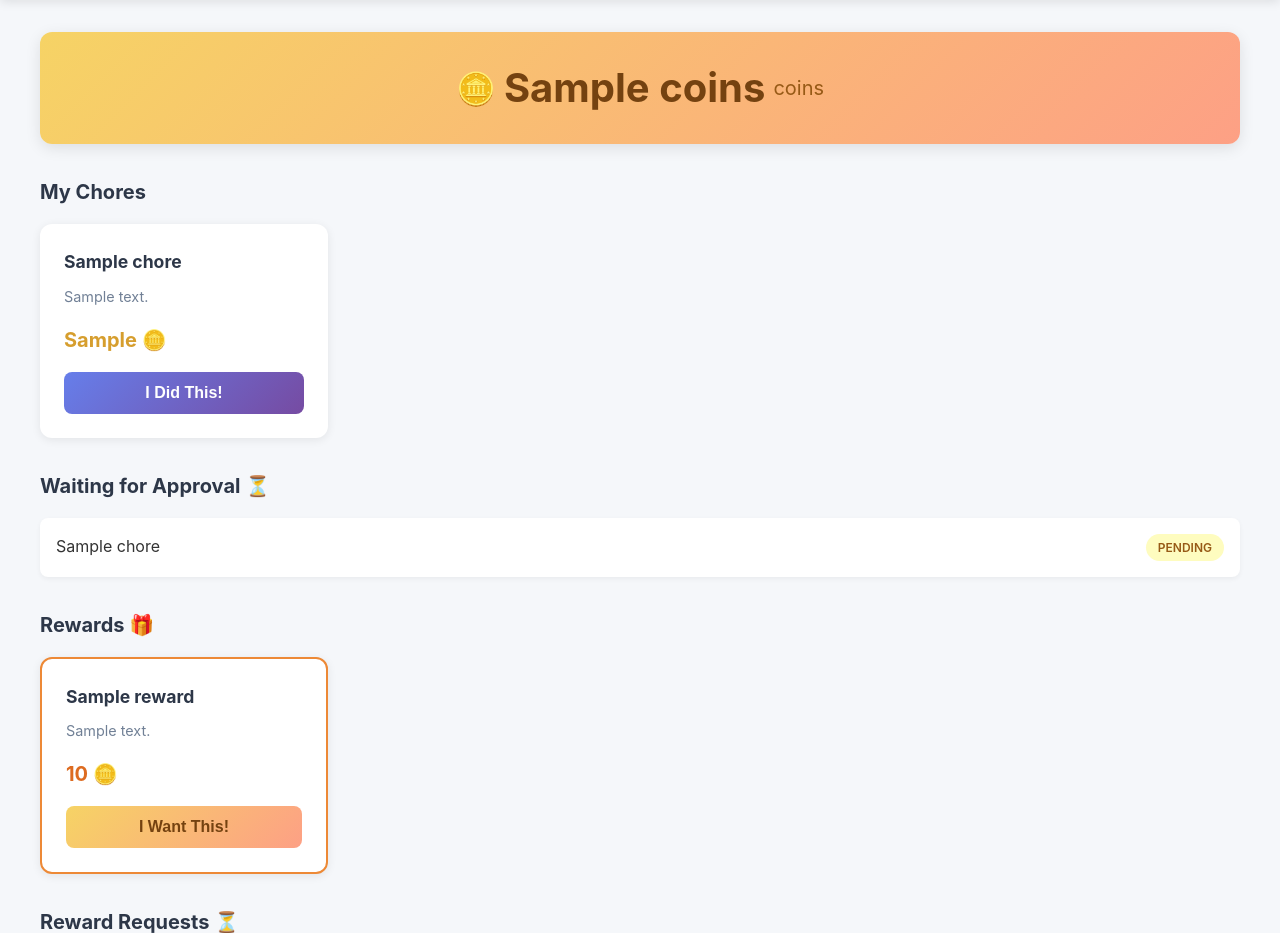
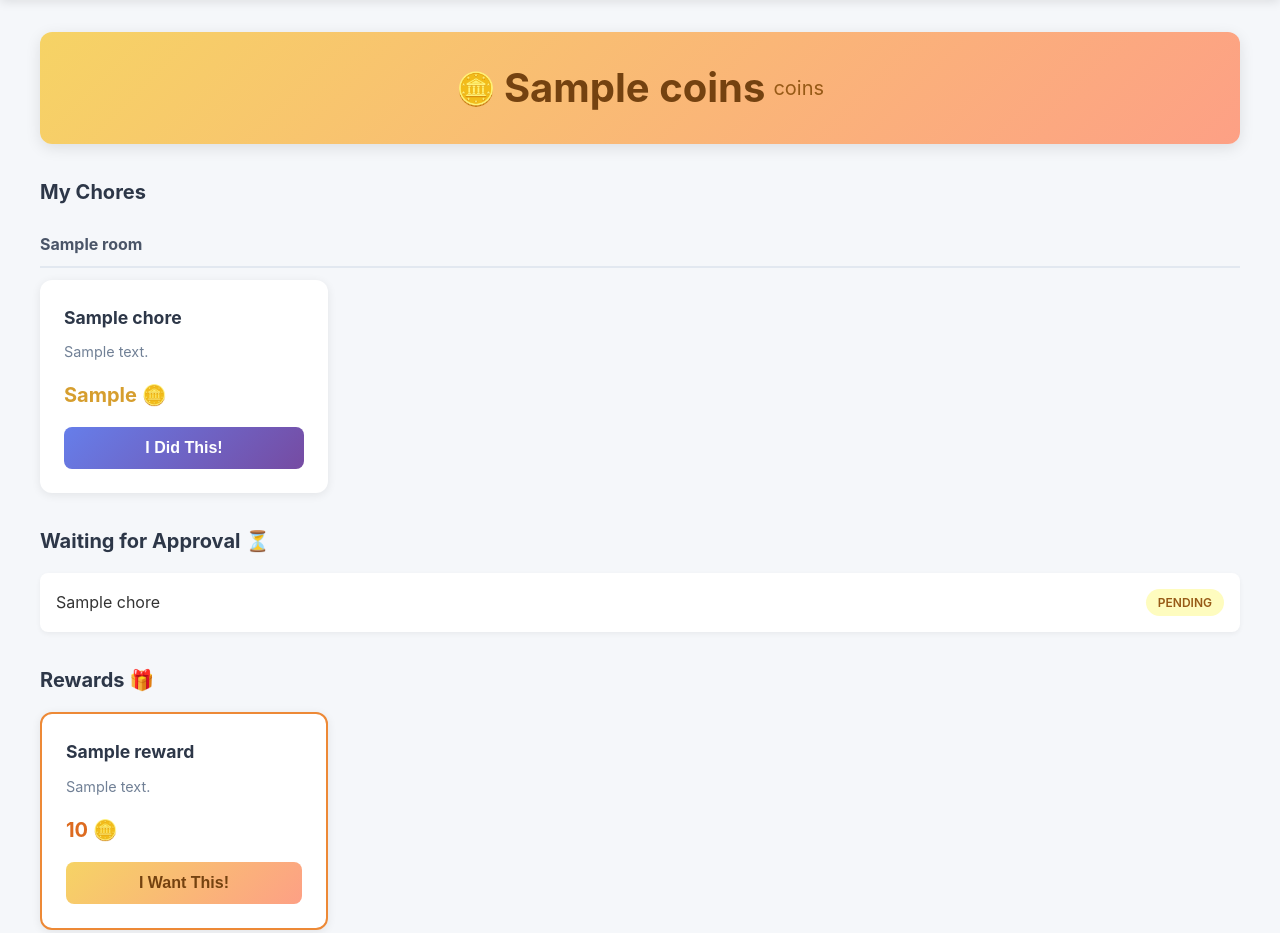
Before and after one commit to xyciasav/child-chore-app, a FastAPI app: template app/templates/kid_dashboard.html in a window 1280 px wide. Shown: the part 70-1003 px from the top of the page. Run offline with FastAPI, Linux system fonts and the light colour scheme; the template is opened without the code that fills it: most values are stand-ins (such as "Sample title", 1, 10 or a date in 2020).

Commit message:
Group chores by room

```diff
--- a/app/models.py
+++ b/app/models.py
@@ -42,6 +42,7 @@ class Chore(Base):
 
     id = Column(Integer, primary_key=True, index=True)
     title = Column(String(200), nullable=False)
+    room = Column(String(100), nullable=False, default="General")
     description = Column(String(500), default="")
     coin_value = Column(Float, default=1.0)
     active = Column(Boolean, default=True)
--- a/app/routes_admin.py
+++ b/app/routes_admin.py
@@ -67,7 +67,7 @@ async def admin_dashboard(request: Request, db: AsyncSession = Depends(get_db)):
     pending_chores = pending_chores_result.scalars().all()
 
     # Get all chores
-    chores_result = await db.execute(select(Chore))
+    chores_result = await db.execute(select(Chore).order_by(Chore.room, Chore.title))
     chores = chores_result.scalars().all()
 
     # Get all rewards
@@ -217,6 +217,7 @@ async def deny_reward(
 async def add_chore(
     request: Request,
     title: str = Form(...),
+    room: str = Form("General"),
     description: str = Form(""),
     coin_value: float = Form(1.0),
     db: AsyncSession = Depends(get_db)
@@ -228,6 +229,7 @@ async def add_chore(
 
     chore = Chore(
         title=title,
+        room=room.strip() or "General",
         description=description,
         coin_value=coin_value,
         active=True
@@ -261,6 +263,7 @@ async def edit_chore(
     request: Request,
     chore_id: int = Form(...),
     title: str = Form(...),
+    room: str = Form("General"),
     description: str = Form(""),
     coin_value: float = Form(1.0),
     active: bool = Form(False),
@@ -275,6 +278,7 @@ async def edit_chore(
     chore = chore_result.scalar_one_or_none()
     if chore:
         chore.title = title
+        chore.room = room.strip() or "General"
         chore.description = description
         chore.coin_value = coin_value
         chore.active = active
--- a/app/schemas.py
+++ b/app/schemas.py
@@ -29,6 +29,7 @@ class Child(ChildBase):
 # --- Chore Schemas ---
 class ChoreBase(BaseModel):
     title: str
+    room: str = "General"
     description: str = ""
     coin_value: float = 1.0
     active: bool = True
@@ -40,6 +41,7 @@ class ChoreCreate(ChoreBase):
 
 class ChoreUpdate(BaseModel):
     title: Optional[str] = None
+    room: Optional[str] = None
     description: Optional[str] = None
     coin_value: Optional[float] = None
     active: Optional[bool] = None
--- a/app/static/styles.css
+++ b/app/static/styles.css
@@ -115,6 +115,18 @@ footer {
     font-size: 1.1rem;
     margin-bottom: 0.5rem;
     color: #2d3748;
+}
+
+.room-section {
+    margin-bottom: 1.5rem;
+}
+
+.room-heading {
+    color: #4a5568;
+    font-size: 1rem;
+    margin: 0 0 0.75rem;
+    padding: 0.5rem 0;
+    border-bottom: 2px solid #e2e8f0;
 }
 
 .chore-description {
@@ -528,6 +540,15 @@ footer {
     gap: 0.75rem;
 }
 
+.room-badge {
+    background-color: #ebf4ff;
+    color: #2b6cb0;
+    border-radius: 20px;
+    padding: 0.25rem 0.75rem;
+    font-size: 0.75rem;
+    font-weight: 600;
+}
+
 .manage-actions {
     display: flex;
     gap: 0.5rem;
--- a/app/templates/kid_dashboard.html
+++ b/app/templates/kid_dashboard.html
@@ -15,8 +15,11 @@
     <!-- Active Chores Section -->
     <section class="section">
         <h2>My Chores</h2>
+        {% for group in chore_groups %}
+        <div class="room-section">
+        <h3 class="room-heading">{{ group.room }}</h3>
         <div class="chore-grid">
-            {% for chore in chores %}
+            {% for chore in group.chores %}
             <div class="chore-card">
                 <h3>{{ chore.title }}</h3>
                 <p class="chore-description">{{ chore.description }}</p>
@@ -28,6 +31,10 @@
             </div>
             {% endfor %}
         </div>
+        </div>
+        {% else %}
+        <p class="empty-state">No chores yet.</p>
+        {% endfor %}
     </section>
 
     <!-- Pending Approvals Section -->
```
Also changed, not shown: app/database.py (+8 -0 lines), app/routes_kid.py (+16 -1 lines), app/templates/admin_dashboard.html (+17 -0 lines).
